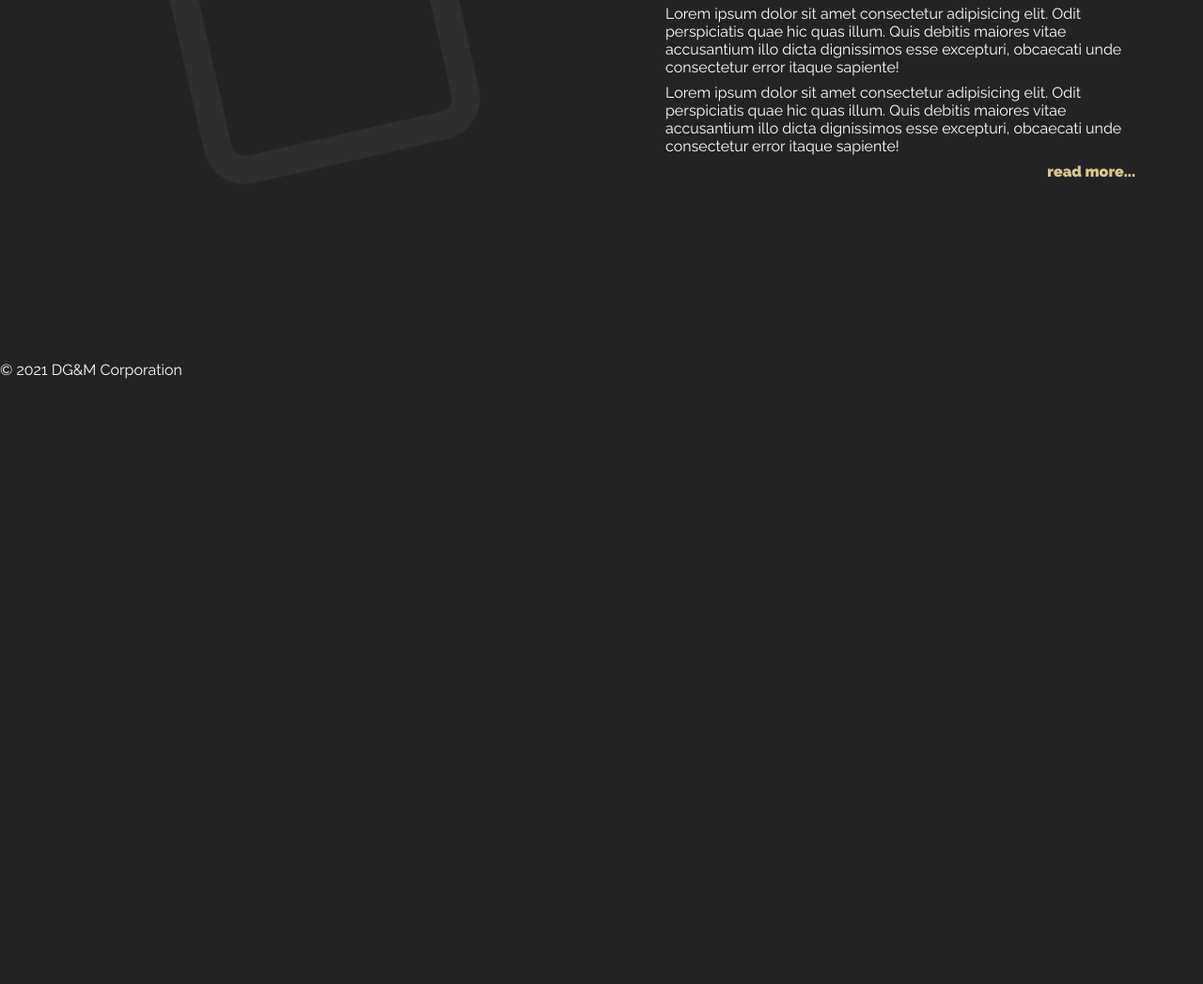
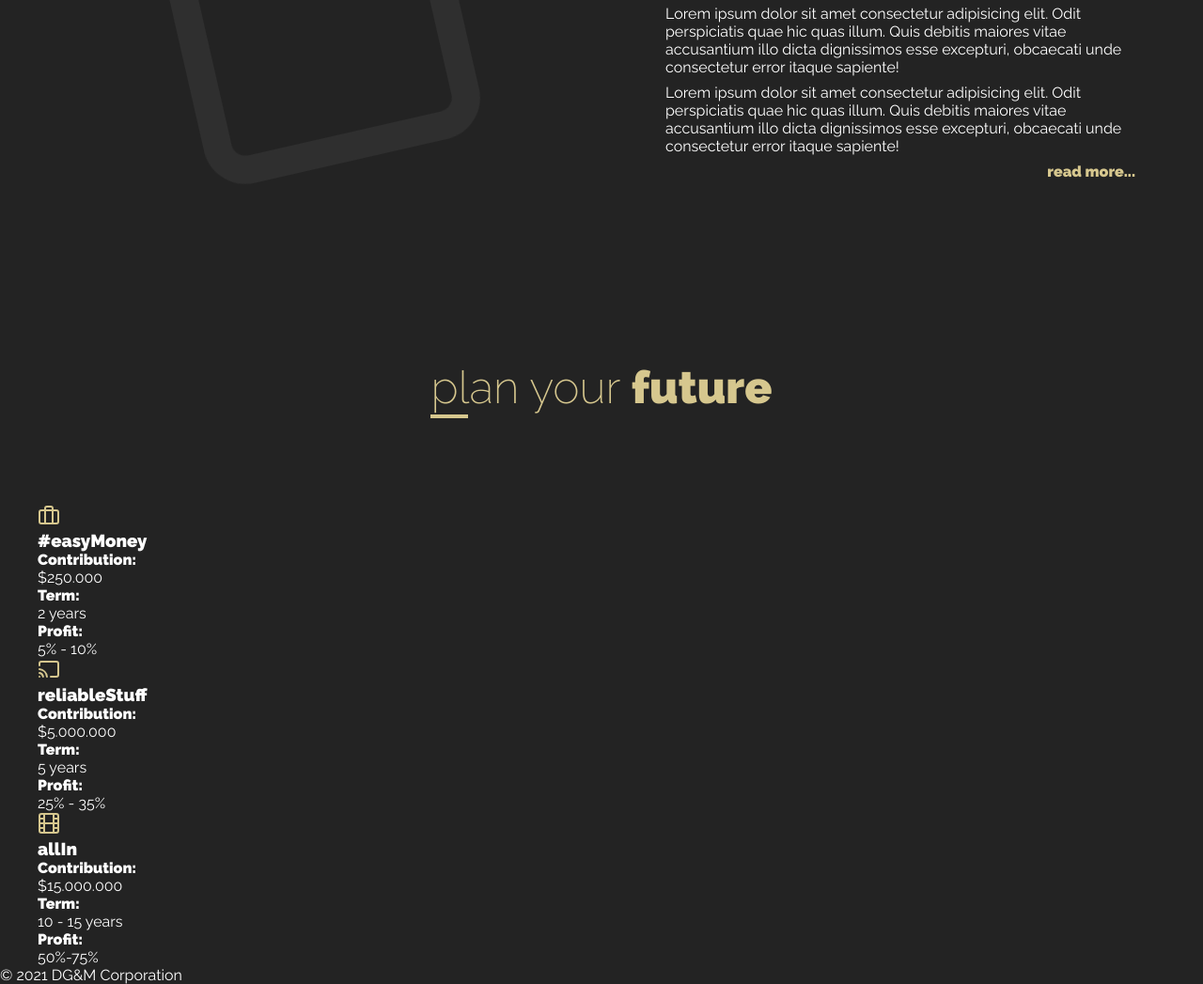
Before and after one commit to Malisiu/ProjektGrid, a plain HTML site: page index.html in a window 1280 px wide. Shown: the part 2758-3805 px from the top of the page at 94% size. Before the commit the page ends 3161 px from the top, so only its background shows below. Drawn offline with nearby package versions, Linux system fonts and the light colour scheme; files that its build step writes are made by us from their sources.

Commit message:
started section plans

```diff
--- a/index.html
+++ b/index.html
@@ -102,9 +102,13 @@
 
                         <h3 class="info__box-title">money</h3>
 
-                        <p class="info__box-text">Lorem ipsum dolor sit amet consectetur adipisicing elit. Odit perspiciatis quae hic quas illum. Quis debitis maiores vitae accusantium illo dicta dignissimos esse excepturi, obcaecati unde consectetur error itaque sapiente!</p>
+                        <p class="info__box-text">Lorem ipsum dolor sit amet consectetur adipisicing elit. Odit
+                            perspiciatis quae hic quas illum. Quis debitis maiores vitae accusantium illo dicta
+                            dignissimos esse excepturi, obcaecati unde consectetur error itaque sapiente!</p>
 
-                        <p class="info__box-text">Lorem ipsum dolor sit amet consectetur adipisicing elit. Odit perspiciatis quae hic quas illum. Quis debitis maiores vitae accusantium illo dicta dignissimos esse excepturi, obcaecati unde consectetur error itaque sapiente!</p>
+                        <p class="info__box-text">Lorem ipsum dolor sit amet consectetur adipisicing elit. Odit
+                            perspiciatis quae hic quas illum. Quis debitis maiores vitae accusantium illo dicta
+                            dignissimos esse excepturi, obcaecati unde consectetur error itaque sapiente!</p>
 
                         <a href="#" class="info__box-link">read more...</a>
                     </div>
@@ -114,9 +118,13 @@
 
                         <h3 class="info__box-title">diamonds</h3>
 
-                        <p class="info__box-text">Lorem ipsum dolor sit amet consectetur adipisicing elit. Odit perspiciatis quae hic quas illum. Quis debitis maiores vitae accusantium illo dicta dignissimos esse excepturi, obcaecati unde consectetur error itaque sapiente!</p>
+                        <p class="info__box-text">Lorem ipsum dolor sit amet consectetur adipisicing elit. Odit
+                            perspiciatis quae hic quas illum. Quis debitis maiores vitae accusantium illo dicta
+                            dignissimos esse excepturi, obcaecati unde consectetur error itaque sapiente!</p>
 
-                        <p class="info__box-text">Lorem ipsum dolor sit amet consectetur adipisicing elit. Odit perspiciatis quae hic quas illum. Quis debitis maiores vitae accusantium illo dicta dignissimos esse excepturi, obcaecati unde consectetur error itaque sapiente!</p>
+                        <p class="info__box-text">Lorem ipsum dolor sit amet consectetur adipisicing elit. Odit
+                            perspiciatis quae hic quas illum. Quis debitis maiores vitae accusantium illo dicta
+                            dignissimos esse excepturi, obcaecati unde consectetur error itaque sapiente!</p>
 
                         <a href="#" class="info__box-link">read more...</a>
                     </div>
@@ -126,9 +134,13 @@
 
                         <h3 class="info__box-title">gold</h3>
 
-                        <p class="info__box-text">Lorem ipsum dolor sit amet consectetur adipisicing elit. Odit perspiciatis quae hic quas illum. Quis debitis maiores vitae accusantium illo dicta dignissimos esse excepturi, obcaecati unde consectetur error itaque sapiente!</p>
+                        <p class="info__box-text">Lorem ipsum dolor sit amet consectetur adipisicing elit. Odit
+                            perspiciatis quae hic quas illum. Quis debitis maiores vitae accusantium illo dicta
+                            dignissimos esse excepturi, obcaecati unde consectetur error itaque sapiente!</p>
 
-                        <p class="info__box-text">Lorem ipsum dolor sit amet consectetur adipisicing elit. Odit perspiciatis quae hic quas illum. Quis debitis maiores vitae accusantium illo dicta dignissimos esse excepturi, obcaecati unde consectetur error itaque sapiente!</p>
+                        <p class="info__box-text">Lorem ipsum dolor sit amet consectetur adipisicing elit. Odit
+                            perspiciatis quae hic quas illum. Quis debitis maiores vitae accusantium illo dicta
+                            dignissimos esse excepturi, obcaecati unde consectetur error itaque sapiente!</p>
 
                         <a href="#" class="info__box-link">read more...</a>
                     </div>
@@ -145,6 +157,82 @@
 
         </div>
 
+        <section class="plans" id="plan">
+
+            <div class="wrapper">
+
+
+                <h2 class="section-title">plan your <span>future</span></h2>
+
+                <div class="plans__box">
+
+                    <img src="img/icons/briefcase.svg" alt="" class="plans__item plans__item-icon">
+                    <div class="plans__item plans__item-name">
+                        <h3>#easyMoney</h3>
+                    </div>
+                    <div class="plans__item plans__item-money">
+                        <p><b>Contribution:</b></p>
+                        <p>$250.000</p>
+                    </div>
+                    <div class="plans__item plans__item-term">
+                        <p><b>Term:</b></p>
+                        <p>2 years</p>
+                    </div>
+                    <div class="plans__item plans__item-profit">
+                        <p><b>Profit:</b></p>
+                        <p>5% - 10%</p>
+                    </div>
+
+
+                </div>
+                <div class="plans__box">
+
+                    <img src="img/icons/cast.svg" alt="" class="plans__item plans__item-icon">
+                    <div class="plans__item plans__item-name">
+                        <h3>reliableStuff</h3>
+                    </div>
+                    <div class="plans__item plans__item-money">
+                        <p><b>Contribution:</b></p>
+                        <p>$5.000.000</p>
+                    </div>
+                    <div class="plans__item plans__item-term">
+                        <p><b>Term:</b></p>
+                        <p>5 years</p>
+                    </div>
+                    <div class="plans__item plans__item-profit">
+                        <p><b>Profit:</b></p>
+                        <p>25% - 35%</p>
+                    </div>
+
+
+                </div>
+                <div class="plans__box">
+
+                    <img src="img/icons/film.svg" alt="" class="plans__item plans__item-icon">
+                    <div class="plans__item plans__item-name">
+                        <h3>allIn</h3>
+                    </div>
+                    <div class="plans__item plans__item-money">
+                        <p><b>Contribution:</b></p>
+                        <p>$15.000.000</p>
+                    </div>
+                    <div class="plans__item plans__item-term">
+                        <p><b>Term:</b></p>
+                        <p>10 - 15 years</p>
+                    </div>
+                    <div class="plans__item plans__item-profit">
+                        <p><b>Profit:</b></p>
+                        <p>50%-75%</p>
+                    </div>
+
+
+                </div>
+
+            </div>
+
+
+        </section>
+
     </main>
 
 
```
Also changed, not shown: img/icons/briefcase.svg (added), img/icons/cast.svg (added), img/icons/film.svg (added).
